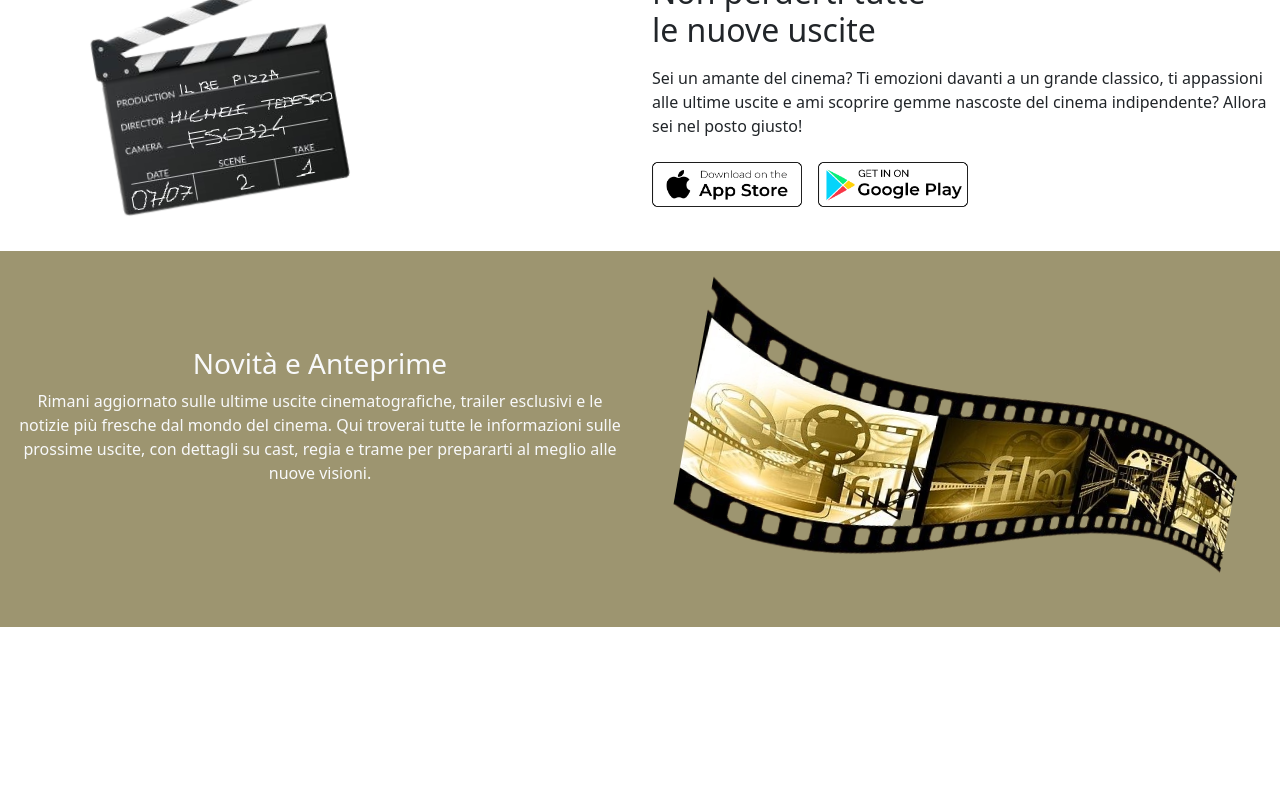
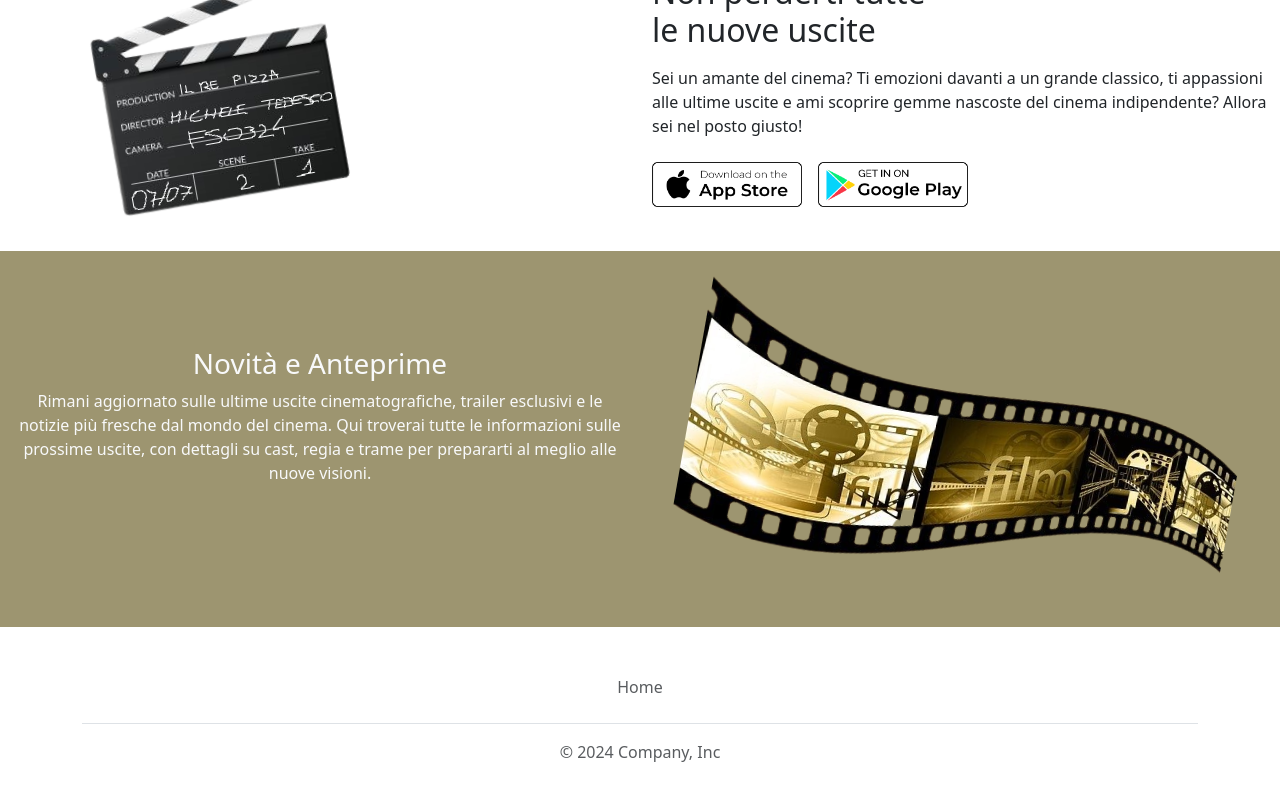
Before and after one commit to SasyB1/06-06, an Angular app: page / in a window 1280 px wide. Shown: the part 759-1559 px from the top of the page. Before the commit the page ends 1432 px from the top, so only its background shows below. Built offline with nearby package versions, Linux system fonts and the light colour scheme.

Commit message:
feat: Add footer component to app component

```diff
--- a/src/app/app.component.html
+++ b/src/app/app.component.html
@@ -1,2 +1,3 @@
 <app-navbar></app-navbar>
 <router-outlet></router-outlet>
+<app-footer></app-footer>
--- a/src/app/app.module.ts
+++ b/src/app/app.module.ts
@@ -5,11 +5,13 @@ import { AppRoutingModule } from './app-routing.module';
 import { AppComponent } from './app.component';
 import { NgbModule } from '@ng-bootstrap/ng-bootstrap';
 import { NavbarComponent } from './components/navbar/navbar.component';
+import { FooterComponent } from './components/footer/footer.component';
 
 @NgModule({
   declarations: [
     AppComponent,
-    NavbarComponent
+    NavbarComponent,
+    FooterComponent
   ],
   imports: [
     BrowserModule,
--- /dev/null
+++ b/src/app/components/footer/footer.component.html
@@ -0,0 +1,10 @@
+<div class="container">
+  <footer class="py-3 my-4">
+    <ul class="nav justify-content-center border-bottom pb-3 mb-3">
+      <li class="nav-item">
+        <a routerLink="/" class="nav-link px-2 text-body-secondary">Home</a>
+      </li>
+    </ul>
+    <p class="text-center text-body-secondary">© 2024 Company, Inc</p>
+  </footer>
+</div>
```
Also changed, not shown: src/app/components/footer/footer.component.ts (added, +10 -0 lines), src/app/components/footer/footer.component.scss (added), 1 other file (tests, documents, lock files or other folders).
